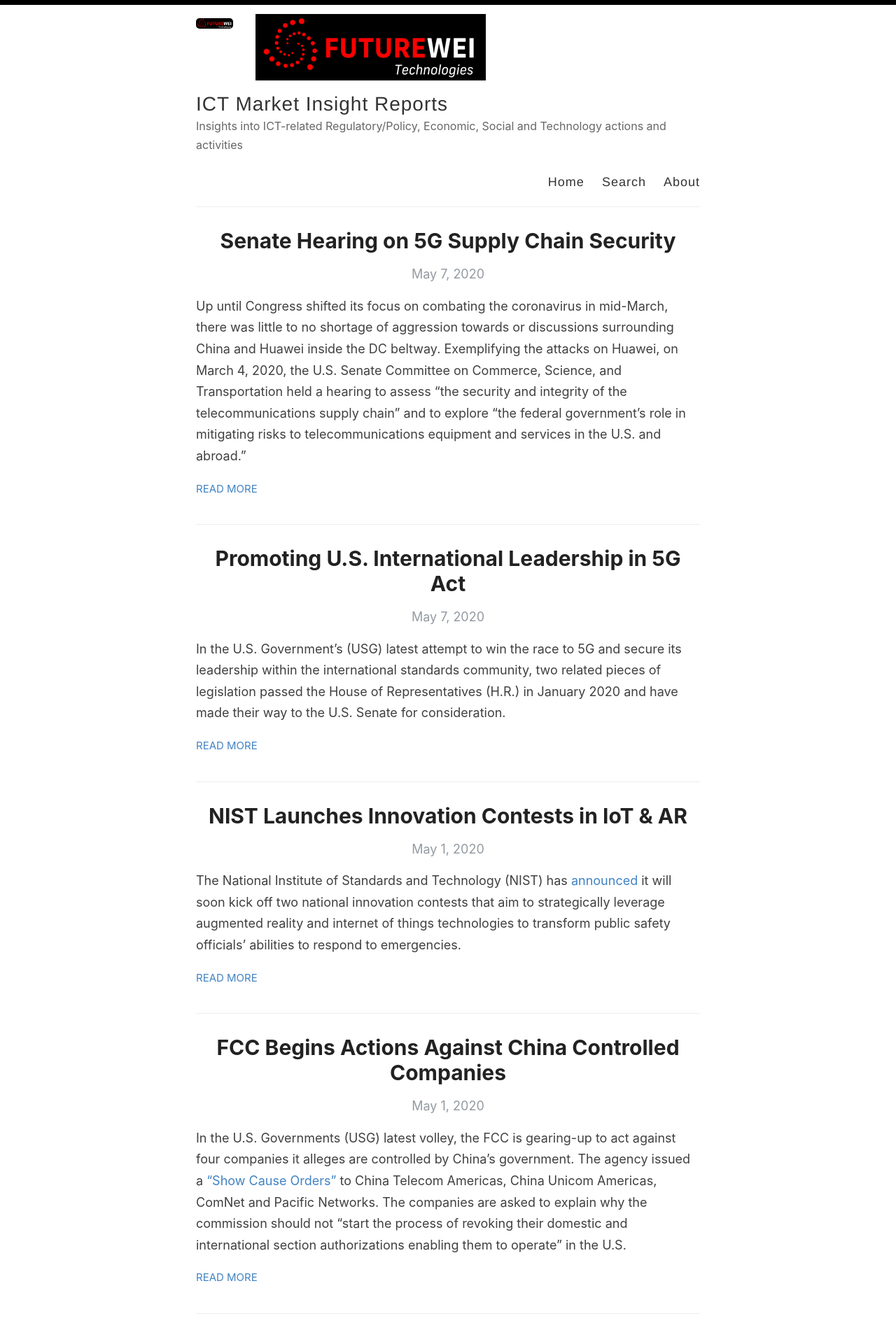
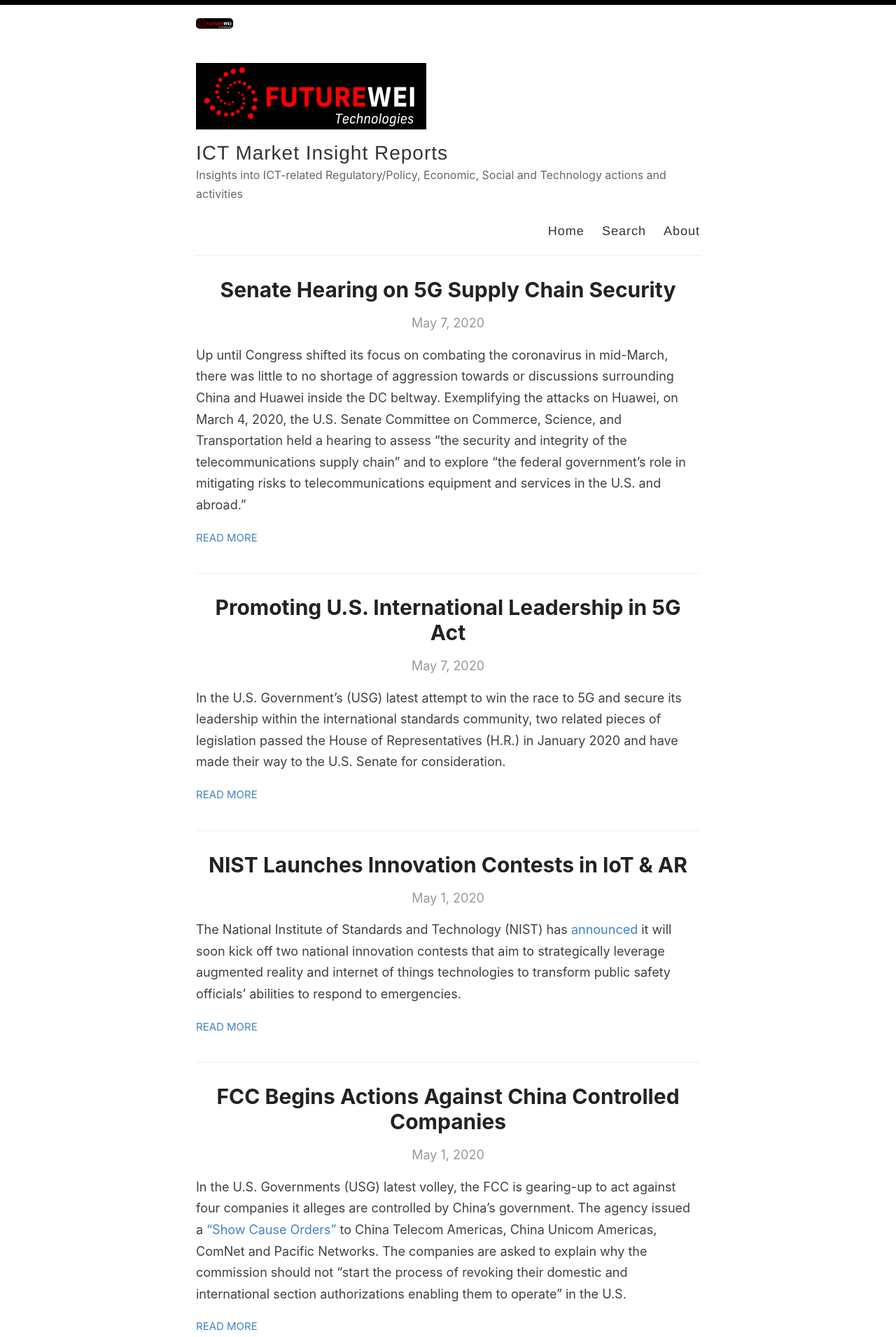
Before and after one commit to MarketInsights/AI, a Jekyll site: the page built from index.html, in a window 1280 px wide. Shown: the top 1911 px of the page at 70% size. Built offline with Jekyll 4.4.1, drawn with Linux system fonts in a browser that asks for light colours; the list of posts is cut into pages by our own code.

Commit message:
Update default.html

```diff
--- a/_layouts/default.html
+++ b/_layouts/default.html
@@ -19,10 +19,11 @@
       <div class="wrapper-masthead">
         <div class="container">
           <header class="masthead clearfix">
-            <img src="/images/Futurewei-logo2.png">
+
             <a href="{{ site.baseurl }}/" class="site-avatar"><img src="{{ site.baseurl }}{{ site.avatar }}" alt="{{ site.title }}" /></a>
 
             <div class="site-info">
+                <img src="/images/Futurewei-logo2.png">
               <h1 class="site-name"><a href="{{ site.baseurl }}/">{{ site.name }}</a></h1>
               <p class="site-description">{{ site.description }}</p>
             </div>
```
